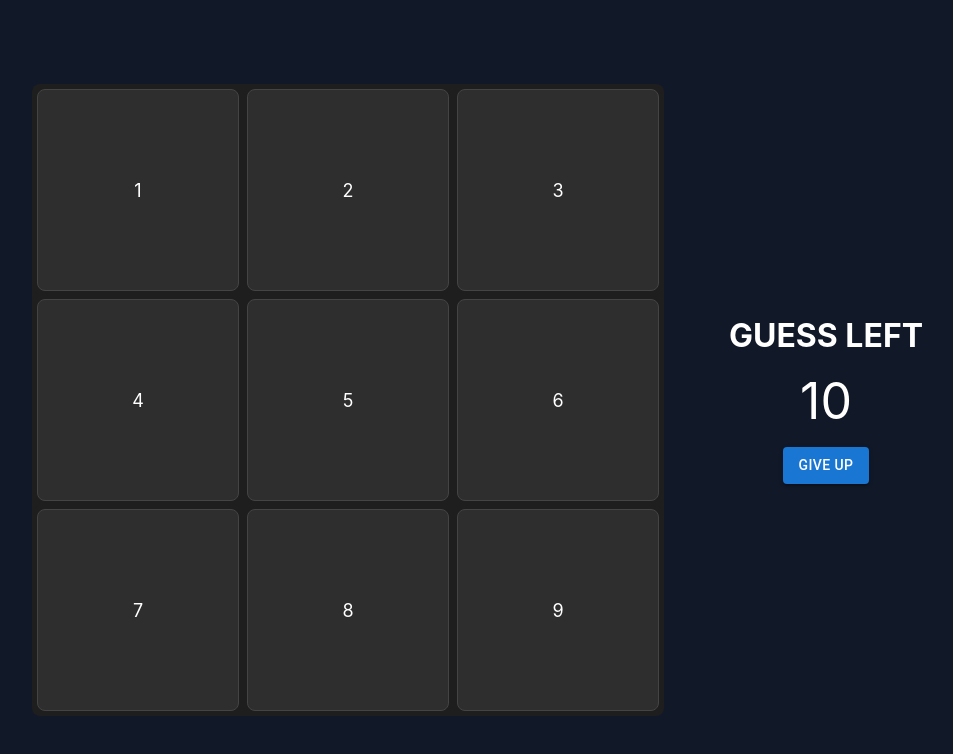
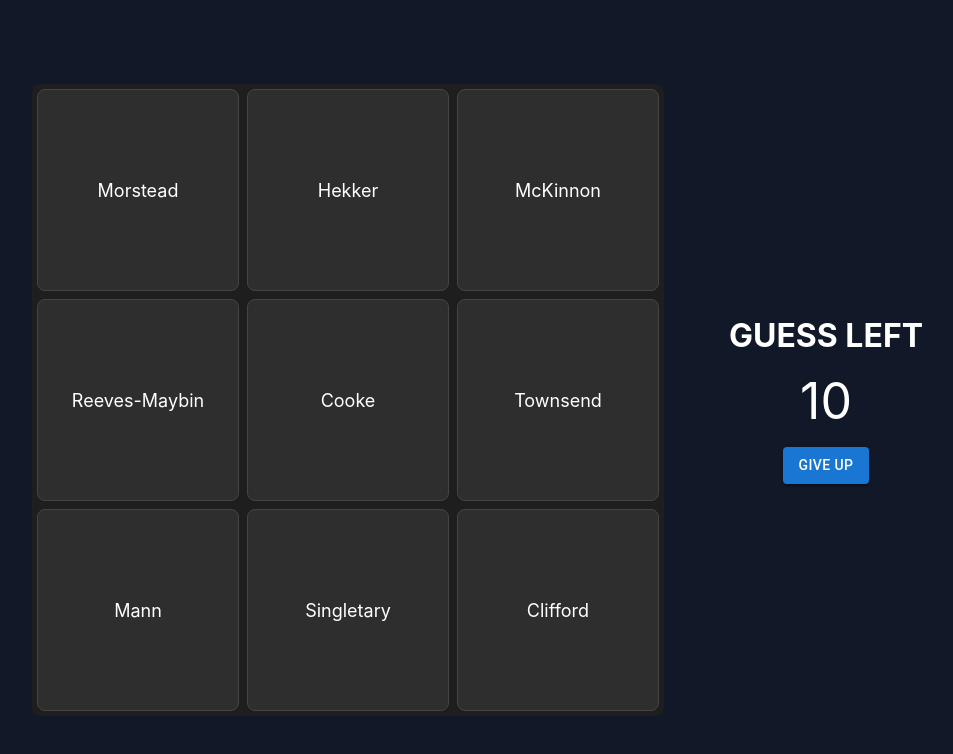
Before and after one commit to bankmotion/alumni-grid-frontend, a React (Create React App) app: page / in a window 1280 px wide. Shown: the top 754 px of the page, without its empty margins (292-1245 px from the left). Built offline with nearby package versions, Linux system fonts and the light colour scheme.

Commit message:
ADD: some features

```diff
--- /dev/null
+++ b/src/models/interface.ts
@@ -0,0 +1,10 @@
+export interface PlayerInfo {
+  id: number;
+  name: string;
+  college: number;
+}
+
+export interface College {
+  id: number;
+  name: string;
+}
--- a/src/pages/GameBoard/GameBoardIndex.tsx
+++ b/src/pages/GameBoard/GameBoardIndex.tsx
@@ -1,30 +1,176 @@
-import { Box, Button } from "@mui/material";
+import { useState } from "react";
+import {
+  Box,
+  Button,
+  List,
+  ListItem,
+  ListItemButton,
+  Modal,
+  Typography,
+} from "@mui/material";
 
 import useStyles from "./styles";
+import { College, PlayerInfo } from "../../models/interface";
+
+const CollegeModal = ({
+  open,
+  handleOpenStatus,
+  colleges,
+  handleCollegeSelect,
+}: {
+  open: boolean;
+  handleOpenStatus: (open: boolean) => void;
+  colleges: College[];
+  handleCollegeSelect: (collegeId: number) => void;
+}) => {
+  const { classes } = useStyles();
+  return (
+    <Modal open={open} onClose={() => handleOpenStatus(false)}>
+      <Box
+        className={classes.collegeModal}
+      >
+        <Typography variant="h6" component="h2" gutterBottom>
+          Select a College
+        </Typography>
+        <List className={classes.collegeList}>
+          {colleges.map((college, index) => (
+            <ListItem key={index} disablePadding className={classes.collegeItem}>
+              {college.name}
+              <Button
+                onClick={() => handleCollegeSelect(college.id)}
+                variant="contained"
+              >
+                Select
+              </Button>
+            </ListItem>
+          ))}
+        </List>
+      </Box>
+    </Modal>
+  );
+};
 
 const GameBoardIndex = () => {
   const { classes } = useStyles();
+  const [count, setCount] = useState(10);
+  const [targetItem, setTargetItem] = useState<PlayerInfo | null>(null);
+  const [open, setOpen] = useState(false);
+  const [colleges, setColleges] = useState<College[]>([
+    {
+      id: 0,
+      name: "SMU",
+    },
+    {
+      id: 1,
+      name: "Oregon State",
+    },
+    {
+      id: 2,
+      name: "Georgia Southern",
+    },
+    {
+      id: 3,
+      name: "Tennessee",
+    },
+    {
+      id: 4,
+      name: "Mississippi State",
+    },
+    {
+      id: 5,
+      name: "Florida",
+    },
+    {
+      id: 6,
+      name: "Texas A&M",
+    },
+    {
+      id: 7,
+      name: "Florida Atlantic",
+    },
+    {
+      id: 8,
+      name: "Penn State",
+    },
+  ]);
+  const [items, setItems] = useState<PlayerInfo[]>([
+    {
+      id: 0,
+      name: "Morstead",
+      college: 0,
+    },
+    {
+      id: 1,
+      name: "Hekker",
+      college: 1,
+    },
+    {
+      id: 2,
+      name: "McKinnon",
+      college: 2,
+    },
+    {
+      id: 3,
+      name: "Reeves-Maybin",
+      college: 3,
+    },
+    {
+      id: 4,
+      name: "Cooke",
+      college: 4,
+    },
+    {
+      id: 5,
+      name: "Townsend",
+      college: 5,
+    },
+    {
+      id: 6,
+      name: "Mann",
+      college: 6,
+    },
+    {
+      id: 7,
+      name: "Singletary",
+      college: 7,
+    },
+    {
+      id: 8,
+      name: "Clifford",
+      college: 8,
+    },
+  ]);
+
+  const handleCollegeSelect = (collegeId: number) => {};
+
+  const selectItem = (item: PlayerInfo) => {
+    setTargetItem(item);
+    setOpen(true);
+  };
+
   return (
     <Box className={classes.gameBoard}>
       <Box className={classes.leftPanel}></Box>
       <Box className={classes.gridBox}>
-        <Box className={classes.gridItem}>1</Box>
-        <Box className={classes.gridItem}>2</Box>
-        <Box className={classes.gridItem}>3</Box>
-        <Box className={classes.gridItem}>4</Box>
-        <Box className={classes.gridItem}>5</Box>
-        <Box className={classes.gridItem}>6</Box>
-        <Box className={classes.gridItem}>7</Box>
-        <Box className={classes.gridItem}>8</Box>
-        <Box className={classes.gridItem}>9</Box>
+        {items.map((item) => (
+          <Box className={classes.gridItem} onClick={() => selectItem(item)}>
+            {item.name}
+          </Box>
+        ))}
       </Box>
       <Box className={classes.rightPanel}>
         <Box className={classes.guessLeftTxt}>GUESS LEFT</Box>
-        <Box className={classes.score}>10</Box>
+        <Box className={classes.score}>{count}</Box>
         <Button className={classes.giveUpBtn} variant="contained">
           Give Up
         </Button>
       </Box>
+      <CollegeModal
+        open={open}
+        handleOpenStatus={(open) => setOpen(open)}
+        colleges={colleges}
+        handleCollegeSelect={handleCollegeSelect}
+      />
     </Box>
   );
 };
--- a/src/pages/GameBoard/styles.tsx
+++ b/src/pages/GameBoard/styles.tsx
@@ -38,7 +38,7 @@ const styles = makeStyles()((theme: Theme) => ({
     height: 200,
     borderRadius: "8px",
     transition: "0.3s",
-    "&: hover": {
+    "&:hover": {
       cursor: "pointer",
       backgroundColor: "#585656",
       transition: "0.3s",
@@ -69,6 +69,31 @@ const styles = makeStyles()((theme: Theme) => ({
     color: "white",
     maxWidth: "200px",
   },
+
+  collegeModal: {
+    position: "absolute",
+    top: "50%",
+    left: "50%",
+    transform: "translate(-50%, -50%)",
+    width: 300,
+    backgroundColor: "#414453",
+    border: "2px solid #c79292",
+    boxShadow: "",
+    padding: 24,
+    borderRadius: 8,
+    color: "white",
+  },
+
+  collegeList: {
+    display: "flex",
+    gap: "8px",
+    flexDirection: "column",
+  },
+
+  collegeItem: {
+    display: "flex",
+    justifyContent: "space-between",
+  },
 }));
 
 export default styles;
```
